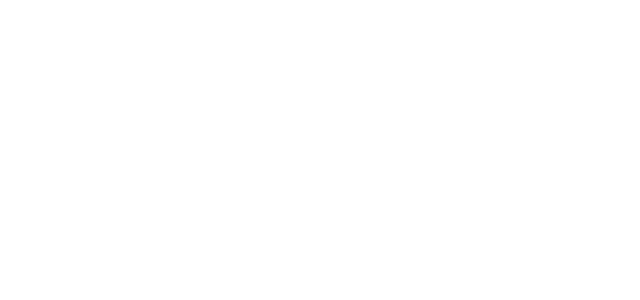
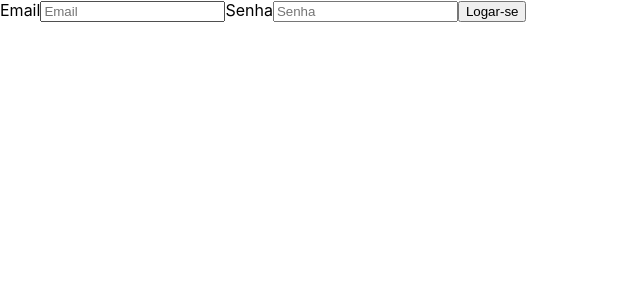
Before and after one commit to gabriellfernandes/Imovielist, a React (Create React App) app: page / in a window 1280 px wide. Shown: the top 300 px of the page, without its empty margins (0-640 px from the left). Built offline with nearby package versions, Linux system fonts and the light colour scheme.

Commit message:
feach: init form siginIn

```diff
--- a/src/App.tsx
+++ b/src/App.tsx
@@ -1,7 +1,4 @@
-import { useEffect, useState, SetStateAction } from 'react';
-import './App.css';
-import { responseTrailer } from './interfaces/axiosReponseApiImdb';
-import { apiIMDB, apiTMDb, api_keyIMDb, api_keyTMDb, base_Image } from './services/api';
+import { LoginForm } from "./pages/login";
 
 function App() {
   //const [filme, setfilme] = useState<responseTrailer>({} as responseTrailer)
@@ -10,6 +7,7 @@
   //apiIMDB.get(`https://imdb-api.com/API/Search/${api_keyIMDb}/lost 2004`).then(res => setfilme(res.data))
   return (
   <div>
+    <LoginForm />
   </div>
   );
 }
--- /dev/null
+++ b/src/context/authContext.tsx
@@ -0,0 +1,33 @@
+import { createContext, ReactNode } from "react";
+import { FieldValue } from "react-hook-form";
+
+interface IContextValues{
+    login: (data: FieldValue<ILoginData>) => void;
+}
+
+interface IContext {
+    children: ReactNode
+}
+
+interface ILoginData{
+    email: string;
+    password: string;
+}
+
+export const ContextValues = createContext<IContextValues>({} as IContextValues);
+
+
+
+export function Context({ children }: IContext) {
+
+    const login = (data: FieldValue<ILoginData>) => {
+
+        console.log(data)
+    }
+
+  return <ContextValues.Provider value={{ login }}>
+    {
+        children
+    }
+    </ContextValues.Provider>;
+}
--- a/src/index.tsx
+++ b/src/index.tsx
@@ -3,13 +3,16 @@
 import './index.css';
 import App from './App';
 import reportWebVitals from './reportWebVitals';
+import { Context } from './context/authContext';
 
 const root = ReactDOM.createRoot(
   document.getElementById('root') as HTMLElement
 );
 root.render(
   <React.StrictMode>
-    <App />
+    <Context>
+      <App />
+    </Context>
   </React.StrictMode>
 );
 
--- /dev/null
+++ b/src/pages/login.tsx
@@ -0,0 +1,49 @@
+import React, { useContext, useState } from "react";
+import * as yup from "yup";
+import { useForm } from "react-hook-form";
+import { yupResolver } from "@hookform/resolvers/yup";
+import { ContextValues } from "../context/authContext";
+
+export function LoginForm() {
+  const formSchema = yup.object().shape({
+    email: yup.string().required("E-mail obrigatório").email("E-mail inválido"),
+    password: yup.string().required("Senha obrigatório"),
+  });
+
+  const { login } = useContext(ContextValues)
+
+  const {
+    register,
+    handleSubmit,
+    formState: { errors },
+  } = useForm({ resolver: yupResolver(formSchema) });
+
+  return (
+    <div>
+      <form onSubmit={handleSubmit(login)}>
+        <label htmlFor="email">Email</label>
+        <input
+          type="text"
+          {...register("email")}
+          placeholder="Email"
+          id="email"
+        />
+        <span>
+          <>{errors.email?.message}</>
+        </span>
+        <label htmlFor="password">Senha</label>
+        <input
+          type="password"
+          {...register("password")}
+          placeholder="Senha"
+          id="password"
+        />
+        <span>
+          <>{errors.password?.message}</>
+        </span>
+
+        <button type="submit">Logar-se</button>
+      </form>
+    </div>
+  );
+}
```
Also changed, not shown: src/context/test.ts (renamed from src/context/contextApi.ts).
